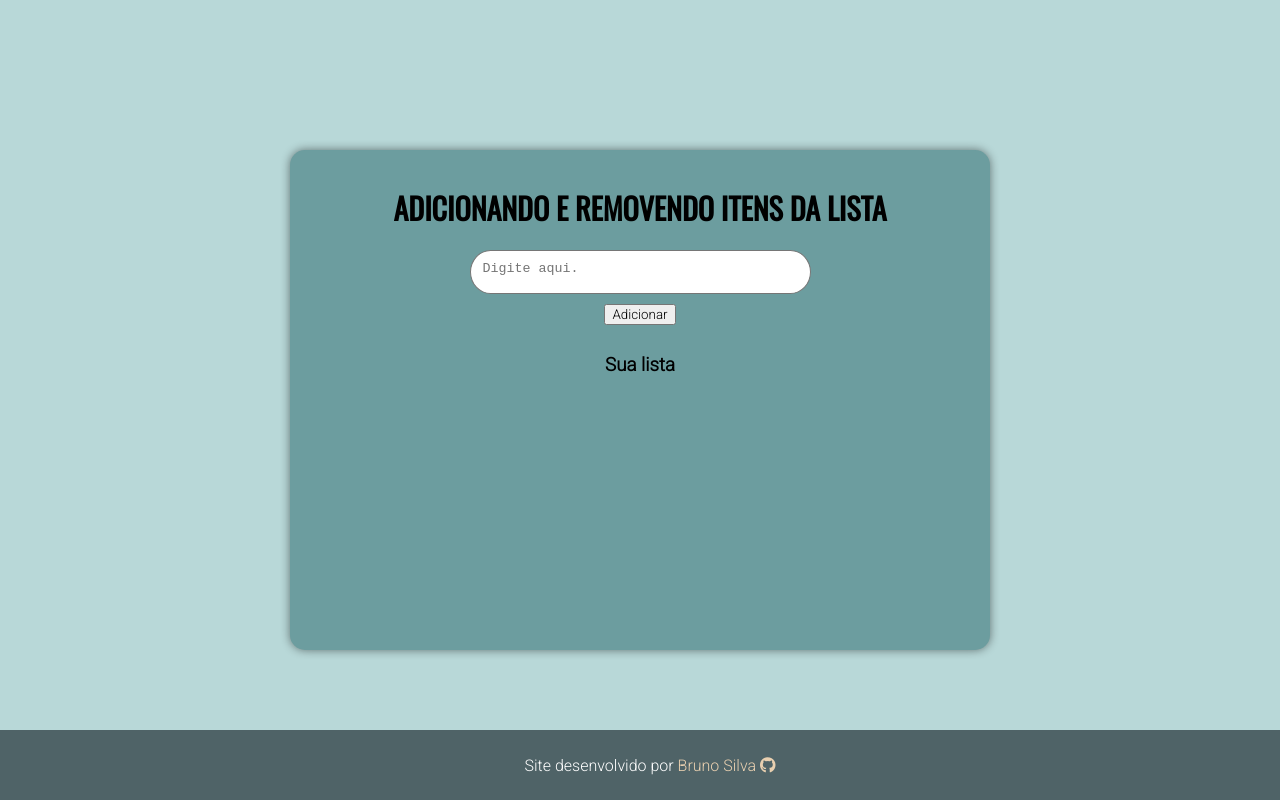
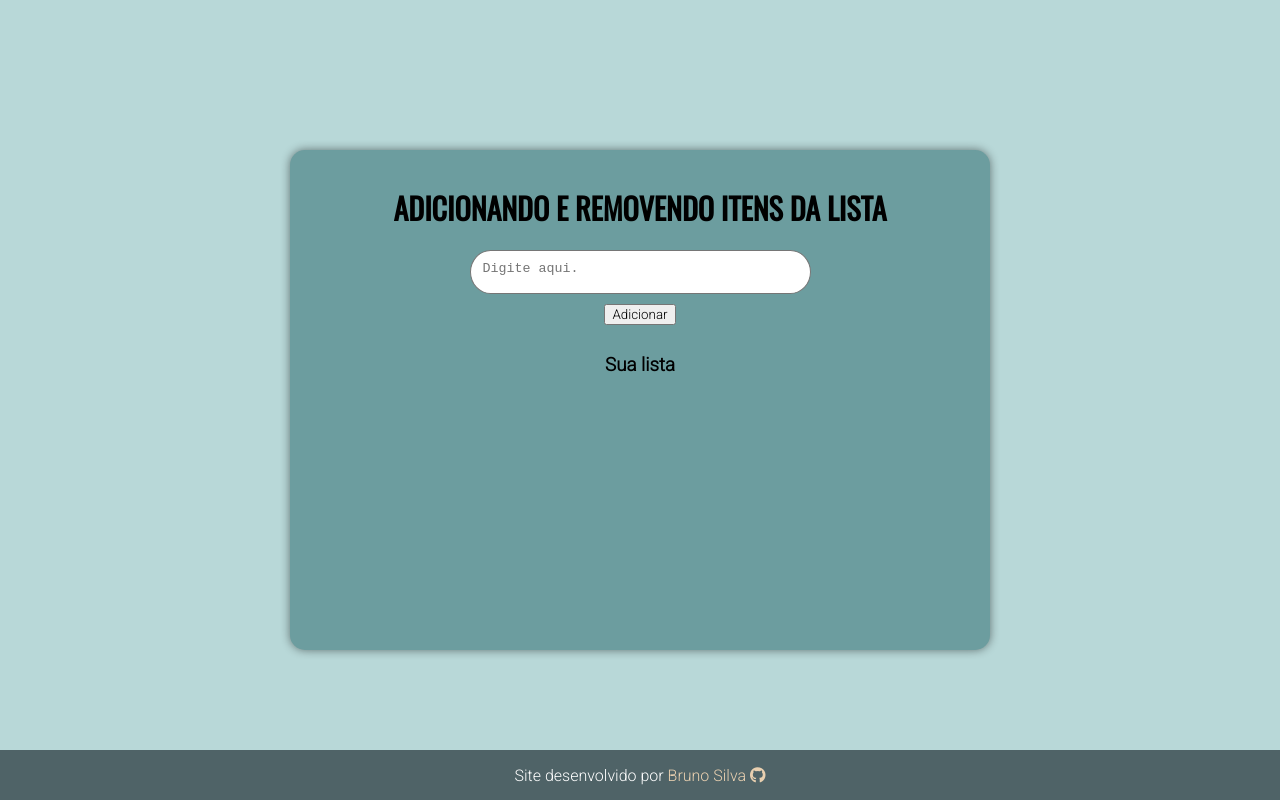
Before and after one commit to BrunoRafaSilva/adicionando-e-removendoDinamicamente, a plain HTML site: page index.html in a window 1280 px wide. Drawn offline with nearby package versions, Linux system fonts and the light colour scheme.

Commit message:
Alterações no footer
correção do tamanho do footer

```diff
--- a/Styles/body.css
+++ b/Styles/body.css
@@ -72,12 +72,10 @@ i {
 }
 
 footer{
-   width: 100%;
-   background-color: #4f6367;
-   height: 50px;
-   bottom: 0;
-   left:0;
-   position: absolute;
-   margin:auto;
-   padding: 10px
+    position: fixed;
+    bottom:0;
+    left:0;
+    height:50px;
+    background-color: #4f6367;
+    width: 100%;
 }
```
